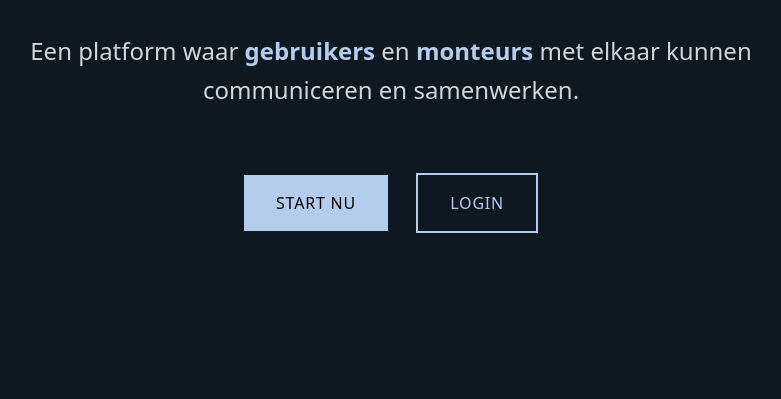
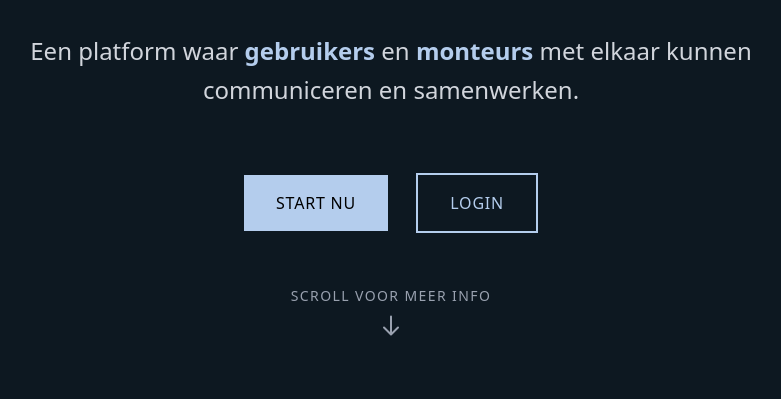
Before and after one commit to Banderas13/pitstop, a Laravel app: page / in a window 1280 px wide. Shown: the part 401-800 px from the top of the page, without its empty margins (249-1030 px from the left). Run offline with Laravel 12, Linux system fonts and the light colour scheme; style sheets or scripts are compiled from the project's sources.

Commit message:
Add scroll prompt and icon to home page for enhanced user engagement

```diff
--- a/resources/views/home.blade.php
+++ b/resources/views/home.blade.php
@@ -239,6 +239,16 @@
                                 LOGIN
                             </a>
                         </div>
+                        <div class="mt-16 animate-bounce">
+                            <p class="text-sm text-gray-400 uppercase tracking-widest mb-2">
+                                scroll voor meer info
+                            </p>
+                            <div class="flex justify-center">
+                                <svg class="w-6 h-6 text-gray-400 hover:text-pblue transition-colors duration-300" fill="none" stroke="currentColor" viewBox="0 0 24 24">
+                                    <path stroke-linecap="round" stroke-linejoin="round" stroke-width="2" d="M19 14l-7 7m0 0l-7-7m7 7V3"></path>
+                                </svg>
+                            </div>
+                        </div>
                     </div>
                 </div>
             </section>
```
